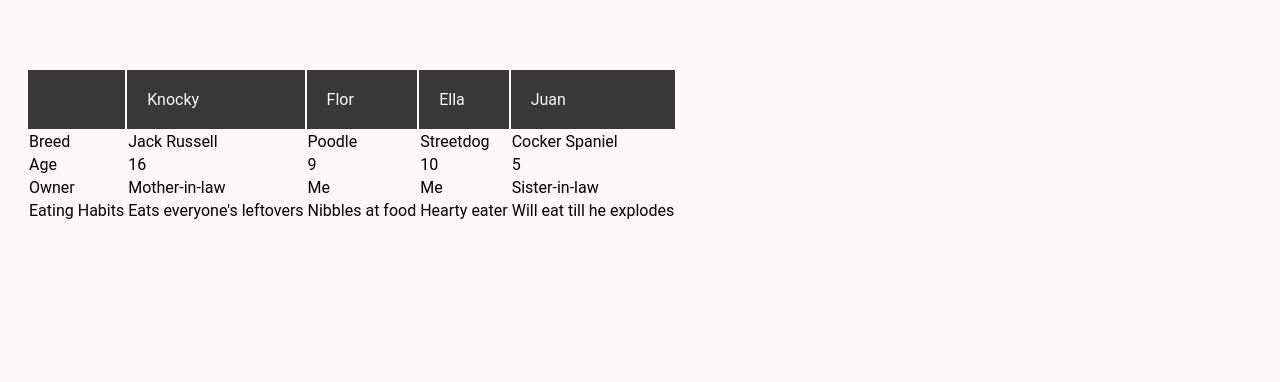
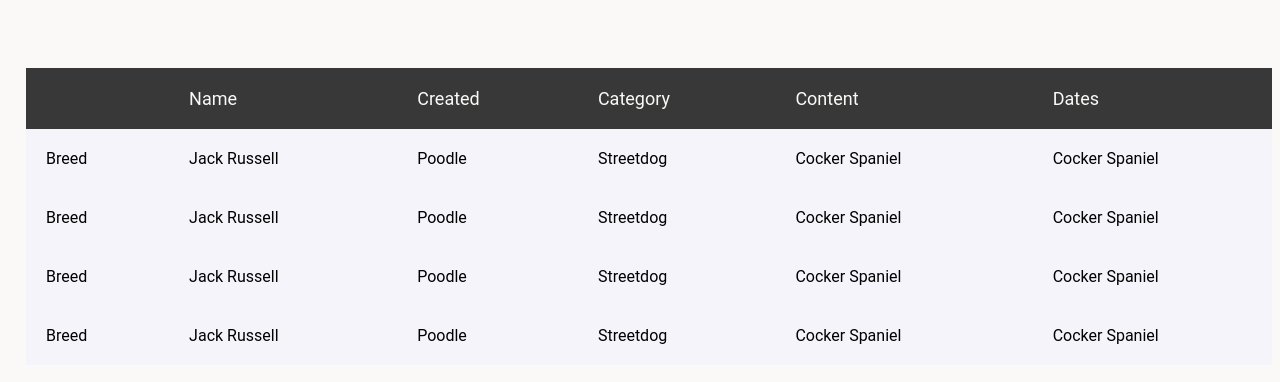
Before and after one commit to MaksimLisovoi/test-part-1, a website built with webpack: page src/template.html in a window 1280 px wide. Built offline with nearby package versions, Linux system fonts and the light colour scheme.

Commit message:
added base styles for table

```diff
--- a/src/styles/sass/table/_table-section.scss
+++ b/src/styles/sass/table/_table-section.scss
@@ -1,8 +1,17 @@
-.table {
-  // .table__body
+.section-table {
+  // .section-table__body
 
   &__body {
     padding-top: 60px;
+  }
+}
+
+.table {
+  width: 100%;
+  border-collapse: collapse;
+
+  & tr {
+    margin-bottom: 10px;
   }
 
   // .table__header
@@ -12,12 +21,20 @@
     color: $primary-white-color;
   }
 
+  // .table__header--column
+
   &__header--column {
     padding: 20px;
+    font-size: 18px;
   }
 
   // .table__row
 
   &__row {
+    background-color: $secondary-background-color;
+  }
+
+  &__row--column {
+    padding: 20px;
   }
 }
--- a/src/template.html
+++ b/src/template.html
@@ -8,44 +8,49 @@
     <div id="root">
       <div class="wrapper">
         <main class="page">
-          <div class="section-table table">
-            <div class="table__container container">
-              <div class="table__body">
-                <table>
+          <div class="section-table">
+            <div class="section-table__container container">
+              <div class="section-table__body">
+                <table class="table">
                   <tr class="table__header">
                     <td class="table__header--column">&nbsp;</td>
-                    <td class="table__header--column">Knocky</td>
-                    <td class="table__header--column">Flor</td>
-                    <td class="table__header--column">Ella</td>
-                    <td class="table__header--column">Juan</td>
+                    <td class="table__header--column">Name</td>
+                    <td class="table__header--column">Created</td>
+                    <td class="table__header--column">Category</td>
+                    <td class="table__header--column">Content</td>
+                    <td class="table__header--column">Dates</td>
                   </tr>
                   <tr class="table__row">
-                    <td>Breed</td>
-                    <td>Jack Russell</td>
-                    <td>Poodle</td>
-                    <td>Streetdog</td>
-                    <td>Cocker Spaniel</td>
+                    <td class="table__row--column">Breed</td>
+                    <td class="table__row--column">Jack Russell</td>
+                    <td class="table__row--column">Poodle</td>
+                    <td class="table__row--column">Streetdog</td>
+                    <td class="table__row--column">Cocker Spaniel</td>
+                    <td class="table__row--column">Cocker Spaniel</td>
                   </tr>
                   <tr class="table__row">
-                    <td>Age</td>
-                    <td>16</td>
-                    <td>9</td>
-                    <td>10</td>
-                    <td>5</td>
+                    <td class="table__row--column">Breed</td>
+                    <td class="table__row--column">Jack Russell</td>
+                    <td class="table__row--column">Poodle</td>
+                    <td class="table__row--column">Streetdog</td>
+                    <td class="table__row--column">Cocker Spaniel</td>
+                    <td class="table__row--column">Cocker Spaniel</td>
                   </tr>
                   <tr class="table__row">
-                    <td>Owner</td>
-                    <td>Mother-in-law</td>
-                    <td>Me</td>
-                    <td>Me</td>
-                    <td>Sister-in-law</td>
+                    <td class="table__row--column">Breed</td>
+                    <td class="table__row--column">Jack Russell</td>
+                    <td class="table__row--column">Poodle</td>
+                    <td class="table__row--column">Streetdog</td>
+                    <td class="table__row--column">Cocker Spaniel</td>
+                    <td class="table__row--column">Cocker Spaniel</td>
                   </tr>
                   <tr class="table__row">
-                    <td>Eating Habits</td>
-                    <td>Eats everyone's leftovers</td>
-                    <td>Nibbles at food</td>
-                    <td>Hearty eater</td>
-                    <td>Will eat till he explodes</td>
+                    <td class="table__row--column">Breed</td>
+                    <td class="table__row--column">Jack Russell</td>
+                    <td class="table__row--column">Poodle</td>
+                    <td class="table__row--column">Streetdog</td>
+                    <td class="table__row--column">Cocker Spaniel</td>
+                    <td class="table__row--column">Cocker Spaniel</td>
                   </tr>
                 </table>
               </div>
```
Also changed, not shown: src/styles/sass/main.css, 1 other file.
